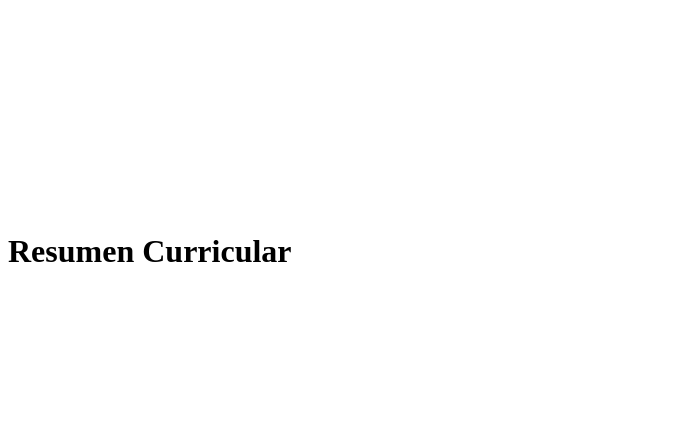
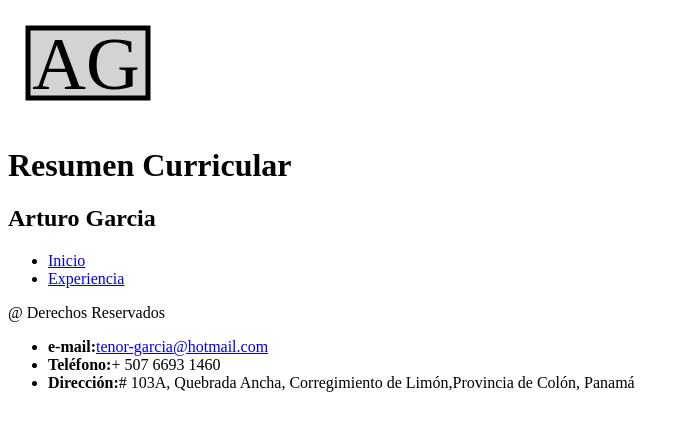
Before and after one commit to ArturoGarciaUrrea/Resumen-Curricular, a plain HTML site: page pags/Education.html in a window 1280 px wide. Shown: the whole page, without its empty margins (0-690 px from the left). Drawn offline with Linux system fonts and the light colour scheme.

Commit message:
Adicion de Footer y de enlaces de paginas para completa navegacion por el Archivo

```diff
--- a/pags/Education.html
+++ b/pags/Education.html
@@ -6,12 +6,30 @@
     <title>Educación</title>
   </head>
   <header>
-    <svg width="200px" heigth="200px" viewBox="0 0 200 200">
-      <rectangle width="180" heigth="180" fill="black" stroke="gray" stroke-width="2">
+    <svg width="100%" height="3cm" viewBox="0 0 100% 100%">
+     <g>
+      <title>logotipo</title>
+      <rect stroke="#000000" id="logo_rect" height="70" width="120" y="20" x="20" stroke-width="5" fill="lightgrey"/>
+      <text stroke="#000000" transform="matrix(3.1,0,0,3.1,-415,-186) " xml:space="preserve" text-anchor="middle" font-family="serif" font-size="24" id="logo_text" y="86" x="159" stroke-width="0" fill="#000000">AG</text>
+     </g>
     </svg>
     <h1>Resumen Curricular</h1>
   </header>
   <body>
+    <h2>Arturo Garcia</h2>
+    <ul>
+      <li><a href="../index.html">Inicio</a></li>
+      <li><a href="experience.html">Experiencia</a></li>
+    </ul>
 
   </body>
+  <footer>
+    <p>@ Derechos Reservados <br>
+      <ul>
+        <li><strong>e-mail:</strong><a href="mailto:tenor-garcia@hotmail.com?subject=feedback">tenor-garcia@hotmail.com</a></li>
+        <li><strong>Teléfono:</strong>+ 507 6693 1460</li>
+        <li><strong>Dirección:</strong># 103A, Quebrada Ancha, Corregimiento de Limón,Provincia de Colón, Panamá</li>
+      </ul>
+    </p>
+  </footer>
 </html>
```
Also changed, not shown: index.html (+14 -0 lines), pags/Experience.html (+20 -2 lines).
